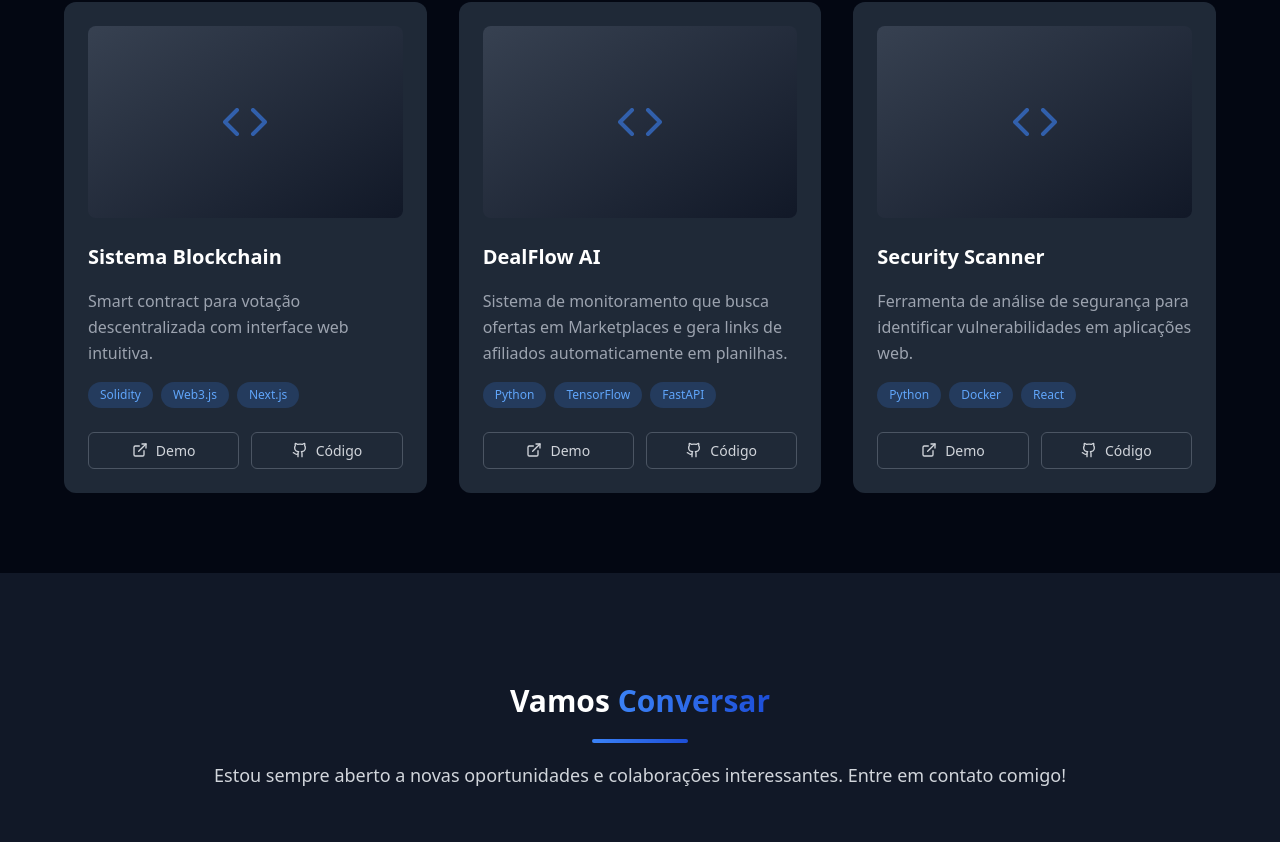
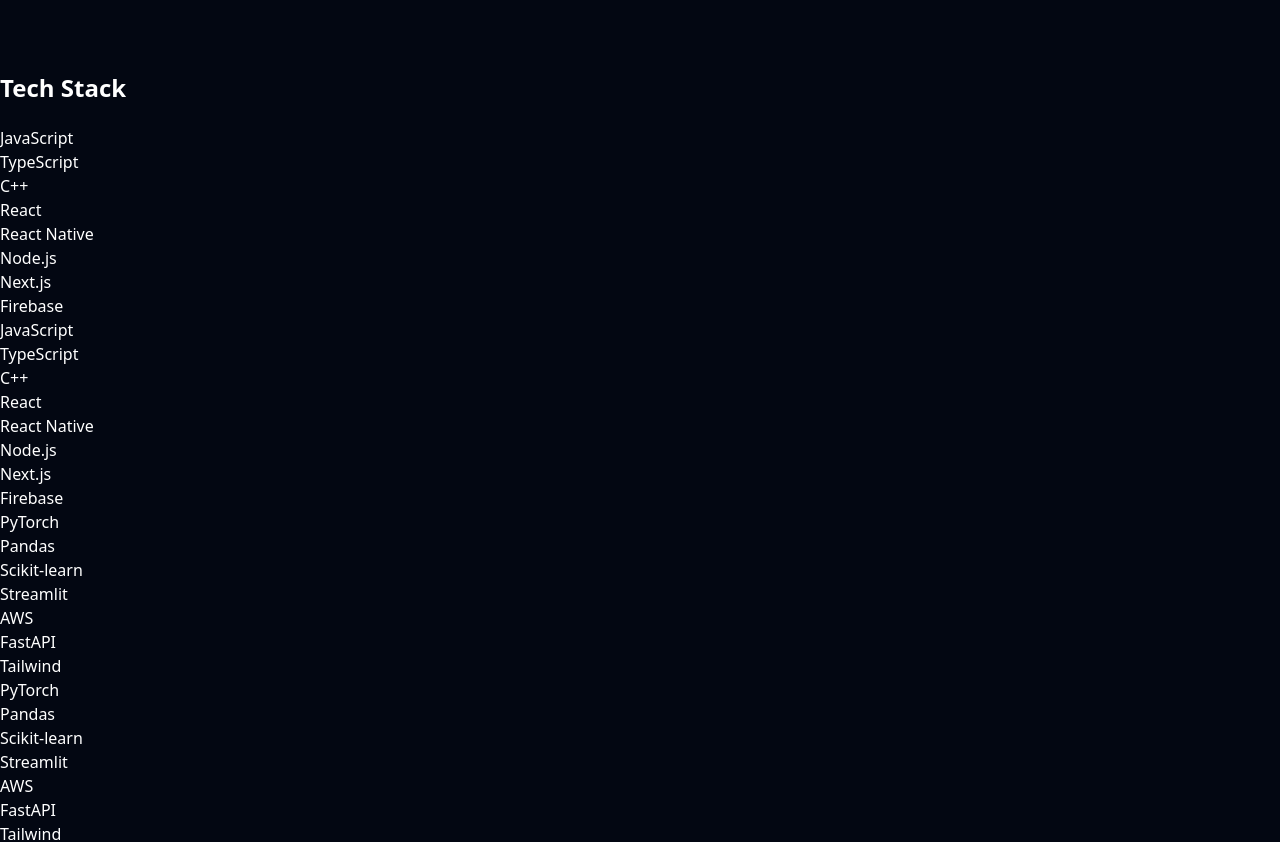
Before and after one commit to whois-machado/myportfolio, a React app: page / in a window 1280 px wide. Shown: the part 2583-3425 px from the top of the page. Built offline with nearby package versions, Linux system fonts and the light colour scheme; the HTML template or start-up script is replaced by a standard one.

Commit message:
mudança no resumo Meu Portfolio

```diff
--- a/src/App.jsx
+++ b/src/App.jsx
@@ -2,6 +2,36 @@
 import { Mail, Github, Linkedin, ChevronDown, Menu, X, Code, Brain, Shield, ExternalLink } from 'lucide-react';
 import styles from './Portfolio.module.css';
 
+const techRow1 = ['JavaScript', 'TypeScript', 'C++', 'React', 'React Native', 'Node.js', 'Next.js', 'Firebase'];
+const techRow2 = ['PyTorch', 'Pandas', 'Scikit-learn', 'Streamlit', 'AWS', 'FastAPI', 'Tailwind'];
+
+function TechStackMarquee() {
+  return (
+    <section className="tech-section">
+      <h2 className="tech-title">Tech Stack</h2>
+
+      <div className="marquee">
+        <div className="marquee__inner marquee__inner--left">
+          {[...techRow1, ...techRow1].map((item, i) => (
+            <div key={item + i} className="marquee__item">
+              <span>{item}</span>
+            </div>
+          ))}
+        </div>
+      </div>
+
+      <div className="marquee marquee--reverse">
+        <div className="marquee__inner marquee__inner--right">
+          {[...techRow2, ...techRow2].map((item, i) => (
+            <div key={item + i} className="marquee__item">
+              <span>{item}</span>
+            </div>
+          ))}
+        </div>
+      </div>
+    </section>
+  );
+}
 
 export default function App() {
   const [isMenuOpen, setIsMenuOpen] = useState(false);
@@ -242,14 +272,14 @@
             </h2>
             <div className={styles.titleUnderline}></div>
             <p className={styles.sectionSubtitle}>
-              Alguns dos projetos que desenvolvi, demonstrando minhas habilidades e paixão por tecnologia.
+              Projetos que estou começando a desenvolver, executando minhas habilidades e paixão por tecnologia.
             </p>
           </div>
 
           <div className={styles.projectsGrid}>
             {/* Project Card Template */}
             {[
-              {
+              /*{
                 title: "E-commerce Moderno",
                 description: "Plataforma completa de e-commerce com React, Node.js e payment gateway integrado.",
                 tech: ["React", "Node.js", "MongoDB"]
@@ -258,7 +288,7 @@
                 title: "Dashboard Analytics",
                 description: "Sistema de análise de dados com visualizações interativas e relatórios em tempo real.",
                 tech: ["Vue.js", "Python", "PostgreSQL"]
-              },
+              }*/,
               {
                 title: "App Mobile",
                 description: "Aplicativo mobile híbrido para gestão de tarefas com sincronização em tempo real.",
@@ -274,11 +304,11 @@
                 description: "Sistema de monitoramento que busca ofertas em Marketplaces e gera links de afiliados automaticamente em planilhas.",
                 tech: ["Python", "TensorFlow", "FastAPI"]
               },
-              {
+            /*  {
                 title: "Security Scanner",
                 description: "Ferramenta de análise de segurança para identificar vulnerabilidades em aplicações web.",
                 tech: ["Python", "Docker", "React"]
-              }
+              } */
             ].map((project, index) => (
               <div
                 key={index}
@@ -320,6 +350,8 @@
           </div>
         </div>
       </section>
+
+      <TechStackMarquee />
 
       {/* Contact Section */}
       <section id="contato" className={styles.sectionAbout}>
```
